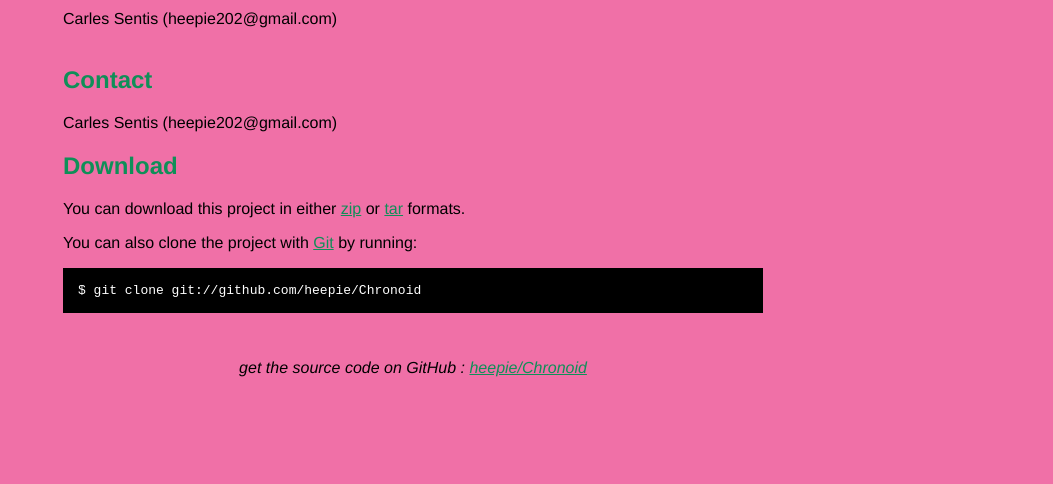
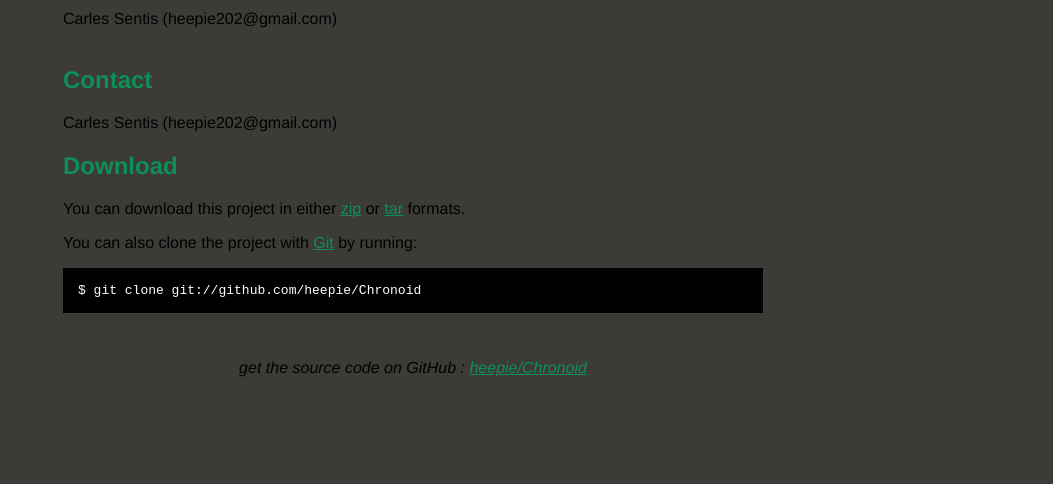
Before and after one commit to codeskraps/Chronoid, a plain HTML site: page index.html in a window 1280 px wide. Shown: the part 316-800 px from the top of the page, without its empty margins (227-1280 px from the left). Drawn offline with Linux system fonts and the light colour scheme.

Commit message:
Edited index.html via GitHub

```diff
--- a/index.html
+++ b/index.html
@@ -8,7 +8,7 @@
   <style type="text/css">
     body {
       margin-top: 1.0em;
-      background-color: #f070a7;
+      background-color: #3C3B37;
       font-family: Helvetica, Arial, FreeSans, san-serif;
       color: #000000;
     }
```
